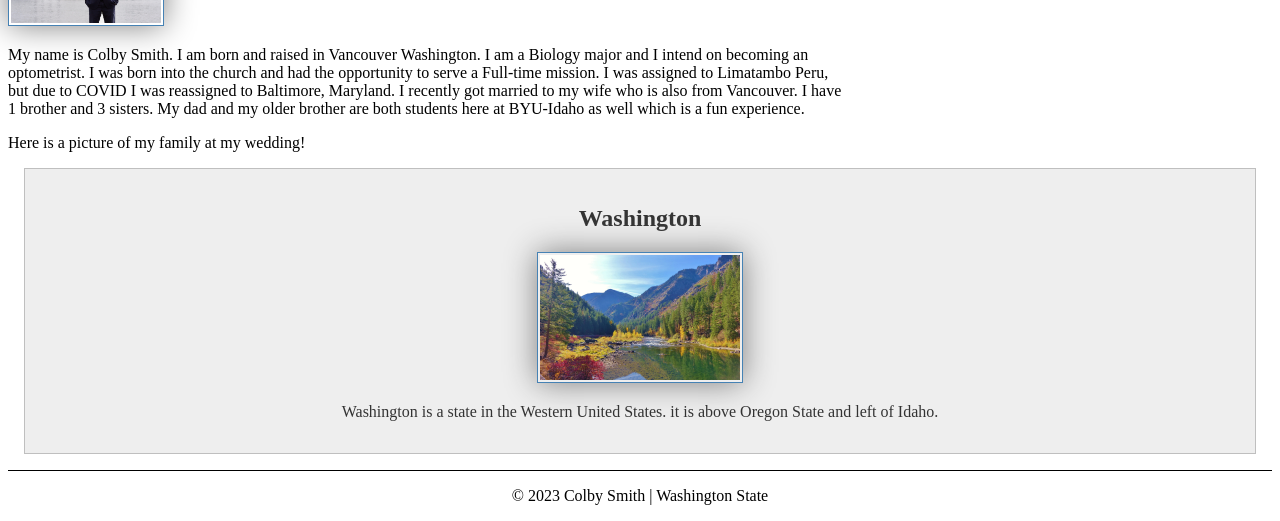
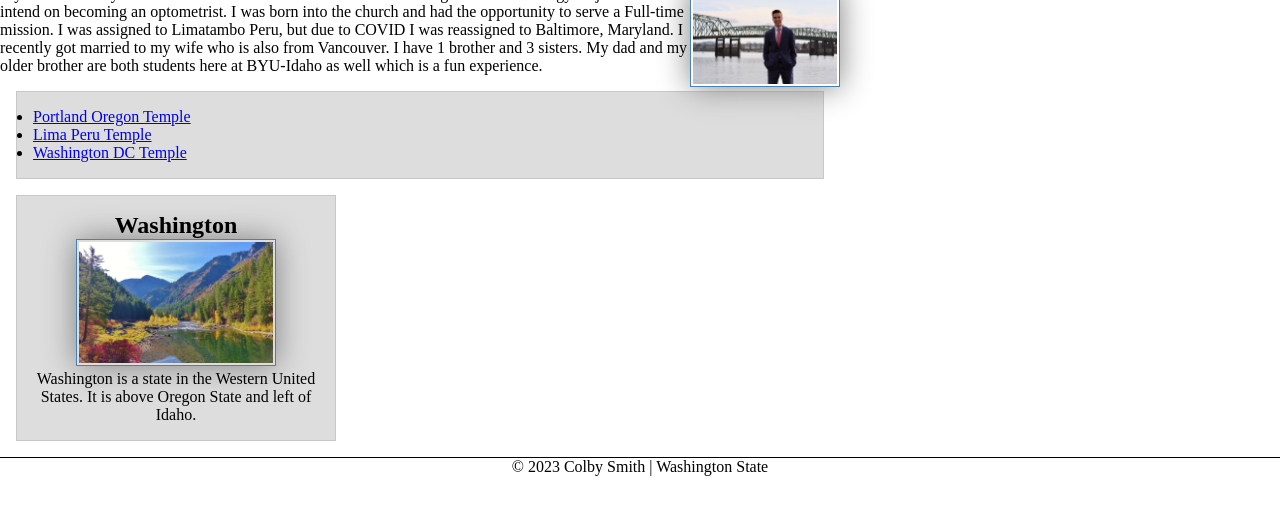
Before and after one commit to dcsmith-wdd130/wdd130, a plain HTML site: page index.html in a window 1280 px wide. Shown: the part 362-883 px from the top of the page. After the commit the page ends 838 px from the top, so only its background shows below. Drawn offline with Linux system fonts and the light colour scheme.

Commit message:
W03 Index changes

```diff
--- /dev/null
+++ b/W03/styles/overlay.css
@@ -0,0 +1,55 @@
+* {
+	margin: 0;
+	padding: 0;
+}
+
+main {
+	max-width: 800px;
+	margin: 2rem auto;
+	font-family: Roboto, Arial, sans-serif;
+}
+
+h2 {
+	text-align: center;
+	font-size: 1.5rem;
+	text-shadow: 3px 3px 5px #777;
+}
+
+.herodiv {
+	margin: 10px auto;
+	position: relative; /* If removed, what happens? */
+}
+
+.herodiv img {
+	width: 100%;
+	height: 100%;
+	object-fit: cover;
+}
+
+.stats {
+	position: absolute;
+	top: 25px;
+	right: 15px;
+	background: radial-gradient(#eee, #4567aa);
+	border: 1px solid #000;
+	padding: 0.65rem;
+	box-shadow: 0 0 30px #111;
+	opacity: 0.8;
+}
+
+h3 {
+	text-shadow: 0 0 15px #333;
+	border-bottom: 1px solid #999;
+	margin-bottom: 0.3rem;
+}
+
+footer {
+	position: fixed;
+	bottom: 0;
+	margin: 1rem;
+	border-top: 1px solid #000;
+	padding: 0.5rem;
+	color: navy;
+	font-weight: 700;
+	font-style: italic;
+}
--- a/index.html
+++ b/index.html
@@ -17,6 +17,8 @@
         <a href="#">Home</a>
         <a href="wwr/">White Water Rafting Website</a>
         <a href="wwr/site-plan-rafting.html">White Water Rafting Siteplan</a>
+        <a href="https://www.linkedin.com" target="_blank">Linkedin Profile</a>
+        <a href="https://www.facebook.com/profile.php?id=100044283158958" target="_blank">Facebook Profile</a>
       </nav>
     </header>
     <main>
@@ -31,13 +33,17 @@
         Vancouver. I have 1 brother and 3 sisters. My dad and my older brother
         are both students here at BYU-Idaho as well which is a fun experience.
       </p>
-      <p>Here is a picture of my family at my wedding!</p>
+      <ul class="box">
+        <li><a href="https://www.churchofjesuschrist.org/temples/details/portland-oregon-temple" target="_blank">Portland Oregon Temple</a></li>
+        <li><a href="https://www.churchofjesuschrist.org/temples/details/lima-peru-temple" target="_blank">Lima Peru Temple</a></li>
+        <li><a href="https://www.churchofjesuschrist.org/temples/details/washington-d.c.-temple" target="_blank">Washington DC Temple</a></li>
+      </ul>
     </main>
-    <aside>
+    <aside class="box">
       <h2>Washington</h2>
       <img src="images/washington.jpg" alt="Washington landscape" width="200">
       <p>
-        Washington is a state in the Western United States. it is above Oregon
+        Washington is a state in the Western United States. It is above Oregon
         State and left of Idaho.
       </p>
     </aside>
@@ -45,4 +51,5 @@
       <p>&copy; 2023 Colby Smith | Washington State</p>
     </footer>
   </body>
+  <!--This page was last updated on May, 4th 2023-->
 </html>
--- a/styles/styles.css
+++ b/styles/styles.css
@@ -1,3 +1,8 @@
+* {
+  margin: 0;
+  padding: 0;
+  box-sizing: border-box;
+}
 nav {
   background-color: steelblue;
   padding: 10px;
@@ -28,7 +33,12 @@ aside {
   padding: 1em;
   background-color: #eee;
   color: #333;
+  width: 20em;
   text-align: center;
+}
+
+aside h2 {
+  position: relative;
 }
 
 aside img {
@@ -39,6 +49,7 @@ aside img {
 main img {
   width: 150px;
   height: auto;
+  float: right;
 }
 
 p {
@@ -50,3 +61,12 @@ footer {
   border-top: 1px solid #000;
   text-align: center;
 }
+
+/* Class Selectors */
+.box {
+  margin: 1rem;
+  border: 1px solid rgba(0,0,0,.1);
+  padding: 1rem;
+  background-color: #ddd;
+  color: #000;
+}
```
Also changed, not shown: W03/overlay.html (added, +27 -0 lines).
